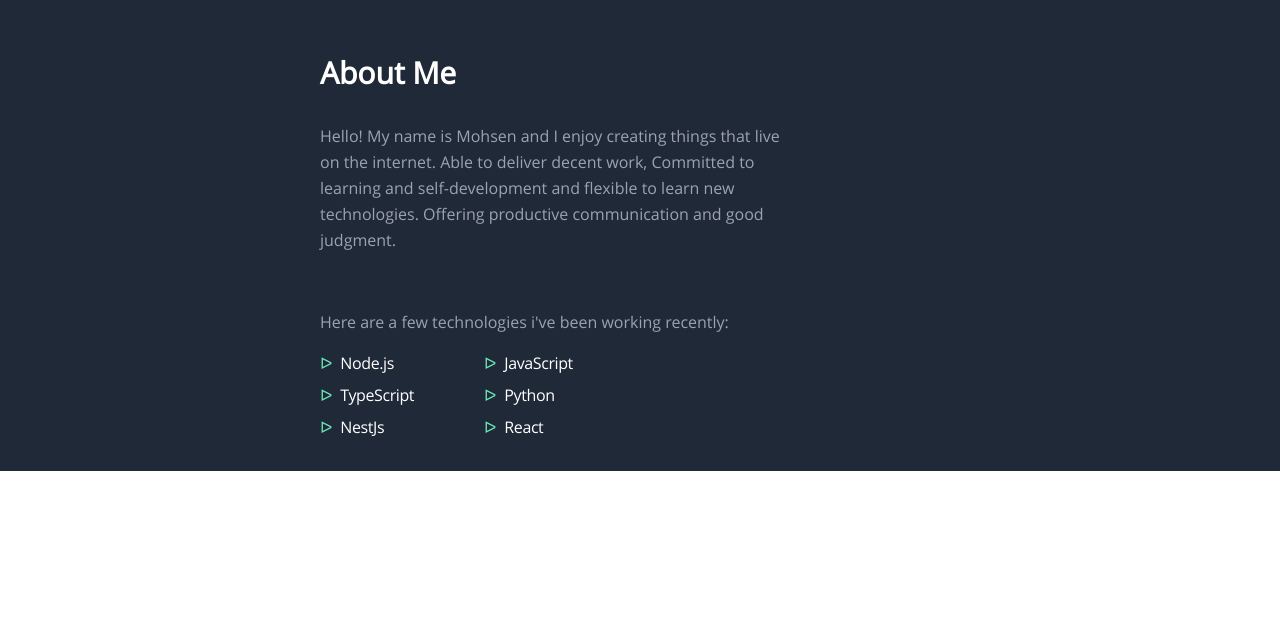
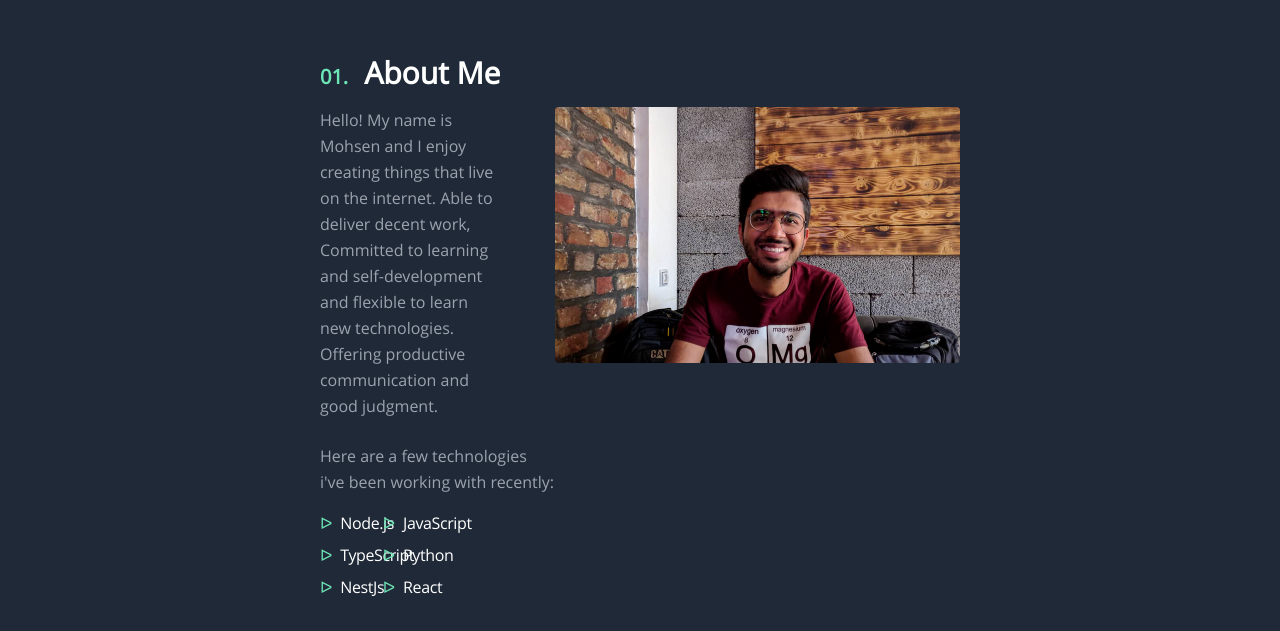
Before and after one commit to mohsenshahbakhsh/portfolio-react-tailwind, a React (Create React App) app: page / in a window 1280 px wide. Shown: the part 871-1502 px from the top of the page. Before the commit the page ends 1342 px from the top, so only its background shows below. Built offline with nearby package versions, Linux system fonts and the light colour scheme.

Commit message:
add about me image

```diff
--- a/public/index.html
+++ b/public/index.html
@@ -2,7 +2,7 @@
 <html lang="en">
   <head>
     <meta charset="utf-8" />
-    <link rel="icon" href="%PUBLIC_URL%/favicon.ico" />
+    <link rel="icon" href="%PUBLIC_URL%/logo.png" />
     <meta http-equiv="X-UA-Compatible" content="IE=edge" />
     <meta name="viewport" content="width=device-width, initial-scale=1" />
     <meta name="theme-color" content="#000000" />
--- a/src/Header.js
+++ b/src/Header.js
@@ -1,7 +1,7 @@
 import React from "react";
 import { HashLink as Link } from "react-router-hash-link";
 
-import logo from "./assets/images/favicon.ico";
+import logo from "./assets/images/logo.png";
 const Header = () => {
   return (
     <nav className="bg-gray-800 sticky top-0 rounded shadow-sm border-b border-gray-700 px-8 py-4 flex justify-end">
--- a/src/components/About.js
+++ b/src/components/About.js
@@ -1,13 +1,19 @@
 import React from "react";
+import profile from "../assets/images/profile.png";
 
 const About = () => {
   return (
-    <div className="w-1/2 flex flex-col space-y-8" id="About">
-      <h2 className="font-bold text-3xl text-white">About Me</h2>
+    <div className="w-1/2 m-auto space-y-4" id="About">
+      <div className="space-x-4">
+        <span className="text-green-300 text-xl font-semibold">01.</span>
+        <span className="font-bold text-3xl text-white">About Me</span>
+      </div>
       {/* about me */}
+      <div className="flex flex-col md:flex-row">
+        <div>
           <div className="flex-wrap leading-relaxed w-3/4 text-gray-400">
-        Hello! My name is Mohsen and I enjoy creating things that live on the
-        internet. Able to deliver decent work, Committed to learning and
+            Hello! My name is Mohsen and I enjoy creating things that live on
+            the internet. Able to deliver decent work, Committed to learning and
             self-development and flexible to learn new technologies. Offering
             productive communication and good judgment.
           </div>
@@ -15,7 +21,7 @@ const About = () => {
           {/* technologies */}
           <div className="flex flex-col justify-start space-y-4">
             <span className="flex-wrap leading-relaxed text-gray-400">
-          Here are a few technologies i've been working recently:
+              Here are a few technologies i've been working with recently:
             </span>
             <div className="md:w-1/2 gap-2 grid grid-cols-2 grid-rows-4 text-white">
               <div className="w-full flex flex-row space-x-2">
@@ -45,6 +51,13 @@ const About = () => {
             </div>
           </div>
         </div>
+        <img
+          className="w-64 h-32 md:w-full md:h-64 rounded"
+          src={profile}
+          alt="profile_img"
+        />
+      </div>
+    </div>
   );
 };
 
```
Also changed, not shown: public/logo.png (added), src/assets/images/profile.png (added), src/components/Experience.js (added). Lines whose indentation alone changed are shown as unchanged.
